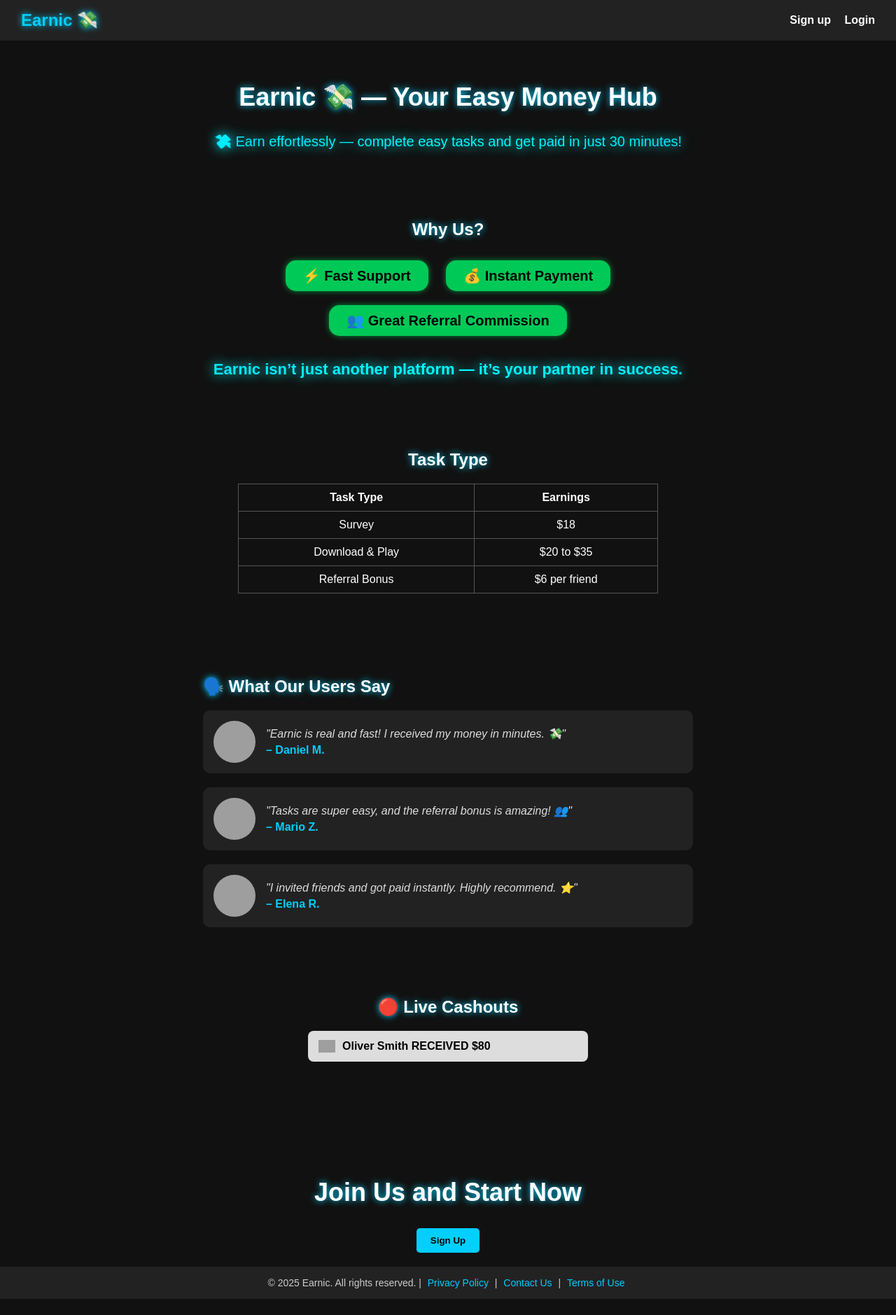
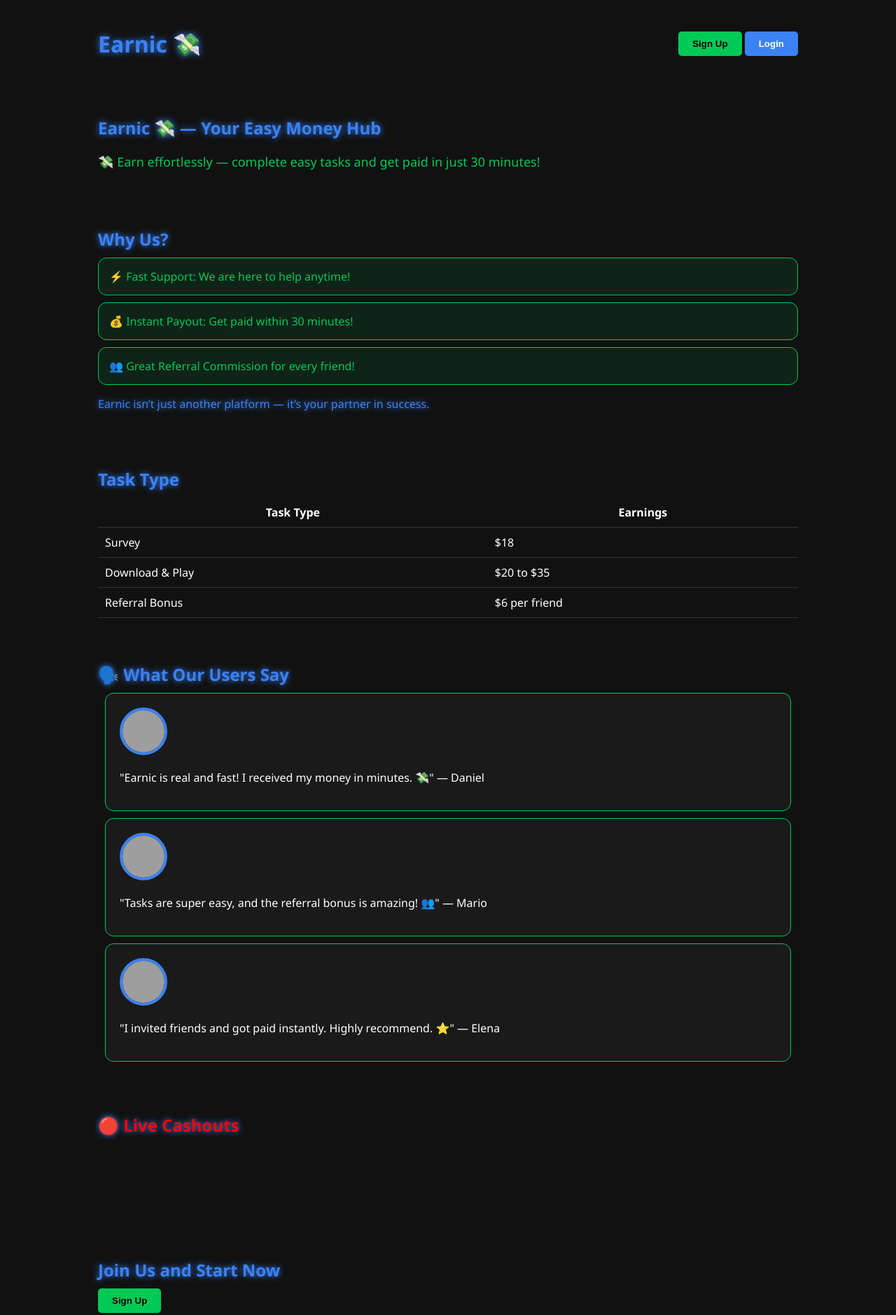
Before and after one commit to johnalberto0130/44, a plain HTML site: page index.html in a window 1280 px wide. Shown: the top 1879 px of the page at 70% size. Before the commit the page ends 1856 px from the top, so only its background shows below. Drawn offline with Linux system fonts and the light colour scheme; grey boxes are pictures that could not be loaded.

Commit message:
Update index.html

```diff
--- a/index.html
+++ b/index.html
@@ -2,298 +2,183 @@
 <html lang="en">
 <head>
 <meta charset="UTF-8" />
-<meta name="viewport" content="width=device-width, initial-scale=1" />
+<meta name="viewport" content="width=device-width, initial-scale=1.0" />
 <title>Earnic 💸</title>
 <style>
-body {
-  font-family: Arial, sans-serif;
-  margin: 0;
-  background: #111;
-  color: #fff;
-}
-header {
-  display: flex;
-  justify-content: space-between;
-  align-items: center;
-  padding: 15px 30px;
-  background: #222;
-}
-header .logo {
-  font-size: 24px;
-  font-weight: bold;
-  color: #00cfff;
-  text-shadow: 0 0 10px #00cfff;
-}
-header nav a {
-  margin-left: 15px;
-  color: #fff;
-  text-decoration: none;
-  font-weight: bold;
-  cursor: pointer;
-}
-section {
-  padding: 30px 20px;
-  text-align: center;
-}
-h1, h2 {
-  text-shadow: 0 0 10px #00cfff;
-}
-h1 {
-  font-size: 36px;
-}
-button {
-  padding: 10px 20px;
-  background: #00cfff;
-  color: #000;
-  font-weight: bold;
-  border: none;
-  cursor: pointer;
-  border-radius: 5px;
-}
-.dynamic-text {
-  font-size: 20px;
-  background: linear-gradient(90deg, #00cfff, #0ff, #00cfff);
-  -webkit-background-clip: text;
-  -webkit-text-fill-color: transparent;
-  animation: glow 2s infinite alternate;
-}
-@keyframes glow {
-  from { text-shadow: 0 0 5px #00cfff; }
-  to { text-shadow: 0 0 20px #0ff; }
-}
-table {
-  margin: 20px auto;
-  border-collapse: collapse;
-  width: 80%;
-  max-width: 600px;
-}
-table, th, td {
-  border: 1px solid #555;
-}
-th, td {
-  padding: 10px;
-}
-.review-section {
-  margin: 20px auto;
-  max-width: 700px;
-  text-align: left;
-}
-.reviewer {
-  display: flex;
-  align-items: center;
-  margin-bottom: 20px;
-  background: #222;
-  border-radius: 10px;
-  padding: 15px;
-}
-.reviewer img {
-  width: 60px;
-  height: 60px;
-  border-radius: 50%;
-  margin-right: 15px;
-  object-fit: cover;
-}
-.review-text {
-  font-style: italic;
-  color: #ddd;
-}
-.review-name {
-  font-weight: bold;
-  margin-top: 5px;
-  color: #00cfff;
-}
-footer {
-  background: #222;
-  color: #ccc;
-  text-align: center;
-  padding: 15px 10px;
-  font-size: 14px;
-}
-footer a {
-  color: #00cfff;
-  text-decoration: none;
-  margin: 0 5px;
-}
+body { margin: 0; font-family: 'Segoe UI', sans-serif; background-color: #111; color: white; }
+header, section, footer { padding: 20px; max-width: 1000px; margin: auto; }
+.glow { color: #3b82f6; text-shadow: 0 0 10px #3b82f6; }
+.btn { padding: 10px 20px; border: none; border-radius: 5px; cursor: pointer; font-weight: bold; }
+.btn-blue { background: #3b82f6; color: white; }
+.btn-green { background: #00c957; color: black; }
+.card { background: #1a1a1a; border-radius: 12px; padding: 20px; margin: 10px; border: 1px solid #00c957; }
+.testimonial img { border-radius: 50%; border: 4px solid #3b82f6; width: 60px; height: 60px; }
+.section-title { font-size: 24px; margin-bottom: 10px; color: #3b82f6; text-shadow: 0 0 8px #3b82f6; }
+table { width: 100%; border-collapse: collapse; }
+th, td { padding: 10px; border-bottom: 1px solid #333; }
+.footer-links a { color: #aaa; margin: 0 10px; text-decoration: none; }
+.green-box { background: rgba(0, 201, 87, 0.1); border: 1px solid #00c957; border-radius: 12px; padding: 15px; color: #00c957; margin-bottom: 10px; }
+.modal { display: none; position: fixed; top: 0; left: 0; width: 100%; height: 100%; background: rgba(0,0,0,0.7); justify-content: center; align-items: center; z-index: 1000; }
+.modal-content { background: #1e1e1e; padding: 25px; border-radius: 15px; width: 320px; box-shadow: 0 0 25px #3b82f6; font-weight: bold; color: #fff; position: relative; }
+.modal-content input { width: 100%; padding: 12px; margin: 10px 0; border: none; border-radius: 8px; font-weight: bold; background: #2a2a2a; color: white; }
+.close { position: absolute; top: 10px; right: 15px; font-size: 20px; cursor: pointer; color: #888; }
+.eye { position: absolute; right: 20px; top: 50%; transform: translateY(-50%); cursor: pointer; }
+.popup { position: fixed; top: 50%; left: 50%; transform: translate(-50%, -50%); background: #1e1e1e; color: #00c957; padding: 20px; border-radius: 10px; box-shadow: 0 0 15px #00c957; z-index: 2000; display: none; text-align: center; }
+.popup button { margin-top: 10px; }
+.cashout-container { display: flex; flex-direction: column; gap: 10px; overflow: hidden; height: 100px; }
+.cashout-item { display: flex; align-items: center; gap: 10px; color: #3b82f6; animation: fadeIn 0.5s ease-in-out; }
+.cashout-item img { width: 24px; height: 24px; }
+@keyframes fadeIn { from { opacity: 0; transform: translateY(20px); } to { opacity: 1; transform: translateY(0); } }
 </style>
 </head>
 <body>
 
-<header>
-  <div class="logo">Earnic 💸</div>
-  <nav>
-    <a onclick="showSignup()">Sign up</a>
-    <a onclick="showSignup()">Login</a>
-  </nav>
+<header style="display:flex; justify-content:space-between; align-items:center;">
+  <h1 class="glow">Earnic 💸</h1>
+  <div>
+    <button class="btn btn-green" onclick="openModal('signupModal')">Sign Up</button>
+    <button class="btn btn-blue" onclick="openModal('loginModal')">Login</button>
+  </div>
 </header>
 
 <section>
-  <h1>Earnic 💸 — Your Easy Money Hub</h1>
-  <p class="dynamic-text">
-    💸 Earn effortlessly — complete easy tasks and get paid in just 30 minutes!
-  </p>
+  <h2 class="glow">Earnic 💸 — Your Easy Money Hub</h2>
+  <p style="font-size:18px; color:#00c957;">💸 Earn effortlessly — complete easy tasks and get paid in just 30 minutes!</p>
 </section>
 
 <section>
-  <h2>Why Us?</h2>
-  <div style="max-width: 600px; margin: 20px auto; text-align: center; font-size: 20px; font-weight: bold;">
-    <div style="display: inline-block; background: #00c957; color: #000; padding: 10px 25px; border-radius: 15px; margin: 10px; box-shadow: 0 0 8px #00c957aa;">⚡ Fast Support</div>
-    <div style="display: inline-block; background: #00c957; color: #000; padding: 10px 25px; border-radius: 15px; margin: 10px; box-shadow: 0 0 8px #00c957aa;">💰 Instant Payment</div>
-    <div style="display: inline-block; background: #00c957; color: #000; padding: 10px 25px; border-radius: 15px; margin: 10px; box-shadow: 0 0 8px #00c957aa;">👥 Great Referral Commission</div>
-  </div>
-  <p style="margin-top: 25px; font-size: 22px; font-weight: bold; background: linear-gradient(90deg, #00cfff, #0ff, #00cfff); -webkit-background-clip: text; -webkit-text-fill-color: transparent; animation: glow 2s infinite alternate; text-align: center;">Earnic isn’t just another platform — it’s your partner in success.</p>
+  <h3 class="section-title">Why Us?</h3>
+  <div class="green-box">⚡ Fast Support: We are here to help anytime!</div>
+  <div class="green-box">💰 Instant Payout: Get paid within 30 minutes!</div>
+  <div class="green-box">👥 Great Referral Commission for every friend!</div>
+  <p class="glow">Earnic isn’t just another platform — it’s your partner in success.</p>
 </section>
 
 <section>
-  <h2>Task Type</h2>
+  <h3 class="section-title">Task Type</h3>
   <table>
-    <thead><tr><th>Task Type</th><th>Earnings</th></tr></thead>
-    <tbody>
-      <tr><td>Survey</td><td>$18</td></tr>
-      <tr><td>Download & Play</td><td>$20 to $35</td></tr>
-      <tr><td>Referral Bonus</td><td>$6 per friend</td></tr>
-    </tbody>
+    <tr><th>Task Type</th><th>Earnings</th></tr>
+    <tr><td>Survey</td><td>$18</td></tr>
+    <tr><td>Download & Play</td><td>$20 to $35</td></tr>
+    <tr><td>Referral Bonus</td><td>$6 per friend</td></tr>
   </table>
 </section>
 
-<section class="review-section">
-  <h2>🗣️ What Our Users Say</h2>
-
-  <div class="reviewer">
-    <img src="https://i.pravatar.cc/60?img=12" alt="Daniel" />
-    <div>
-      <div class="review-text">"Earnic is real and fast! I received my money in minutes. 💸"</div>
-      <div class="review-name">– Daniel M.</div>
-    </div>
+<section>
+  <h3 class="section-title">🗣️ What Our Users Say</h3>
+  <div class="card testimonial">
+    <img src="https://i.imgur.com/ugGigBp.jpeg">
+    <p>"Earnic is real and fast! I received my money in minutes. 💸" — Daniel</p>
   </div>
-
-  <div class="reviewer">
-    <img src="https://i.pravatar.cc/60?img=25" alt="Mario" />
-    <div>
-      <div class="review-text">"Tasks are super easy, and the referral bonus is amazing! 👥"</div>
-      <div class="review-name">– Mario Z.</div>
-    </div>
+  <div class="card testimonial">
+    <img src="https://i.imgur.com/RSMceSO.jpeg">
+    <p>"Tasks are super easy, and the referral bonus is amazing! 👥" — Mario</p>
   </div>
-
-  <div class="reviewer">
-    <img src="https://i.pravatar.cc/60?img=39" alt="Elena" />
-    <div>
-      <div class="review-text">"I invited friends and got paid instantly. Highly recommend. ⭐"</div>
-      <div class="review-name">– Elena R.</div>
-    </div>
+  <div class="card testimonial">
+    <img src="https://i.imgur.com/zdvGp1M.jpeg">
+    <p>"I invited friends and got paid instantly. Highly recommend. ⭐" — Elena</p>
   </div>
 </section>
 
-<section style="padding: 10px 20px; text-align: center;">
-  <h2><span style="color:red;">🔴</span> Live Cashouts</h2>
-  <div id="popup-container" style="
-    max-width: 400px;
-    margin: 10px auto 0 auto;
-    position: relative;
-    min-height: 150px;
-  "></div>
+<section>
+  <h3 class="section-title" style="color:red">🔴 Live Cashouts</h3>
+  <div class="cashout-container" id="cashoutContainer"></div>
 </section>
 
-<section style="padding: 20px 20px; text-align: center;">
-  <h1>Join Us and Start Now</h1>
-  <button onclick="showSignup()">Sign Up</button>
+<section>
+  <h3 class="section-title">Join Us and Start Now</h3>
+  <button class="btn btn-green" onclick="openModal('signupModal')">Sign Up</button>
 </section>
 
-<footer>
-  &copy; 2025 Earnic. All rights reserved. |
-  <a href="#">Privacy Policy</a> |
-  <a href="#">Contact Us</a> |
-  <a href="#">Terms of Use</a>
+<footer style="text-align:center; font-size:14px; margin-top:40px;">
+  <p>© 2025 Earnic. All rights reserved.</p>
+  <div class="footer-links">
+    <a href="#">Privacy Policy</a> | <a href="#">Contact Us</a> | <a href="#">Terms of Use</a>
+  </div>
 </footer>
 
-<div class="modal" id="signupModal" style="display:none; position:fixed; top:0; left:0; right:0; bottom:0; background: rgba(0,0,0,0.7); justify-content:center; align-items:center;">
-  <div style="background:#222; padding:20px; border-radius:10px; width: 90%; max-width: 350px; text-align:center;">
-    <h2>Sign Up</h2>
-    <div id="signupForm">
-      <input type="text" id="fullName" placeholder="Full Name" />
-      <input type="email" id="email" placeholder="E-mail" />
-      <input type="password" id="password" placeholder="Password" />
-      <button onclick="createAccount()" style="margin-top:15px;">Create Account</button>
+<!-- Signup Modal -->
+<div class="modal" id="signupModal">
+  <div class="modal-content">
+    <span class="close" onclick="closeModal('signupModal')">&times;</span>
+    <h3 class="glow">Create Account</h3>
+    <input type="text" placeholder="Full Name" id="signupName" />
+    <input type="email" placeholder="Email" id="signupEmail" />
+    <div style="position:relative;">
+      <input type="password" placeholder="Password" id="signupPass" />
+      <span class="eye" onclick="togglePassword('signupPass')">👁️</span>
     </div>
-    <div id="successMsg" style="display:none; margin-top:20px;">
-      <p>Your account was created successfully!</p>
-      <button onclick="goToLogin()">Go to Login</button>
-    </div>
+    <button class="btn btn-green" onclick="createAccount()">Create Account</button>
   </div>
 </div>
 
+<!-- Login Modal -->
+<div class="modal" id="loginModal">
+  <div class="modal-content">
+    <span class="close" onclick="closeModal('loginModal')">&times;</span>
+    <h3 class="glow">Login</h3>
+    <input type="email" placeholder="Email" id="loginEmail" />
+    <div style="position:relative;">
+      <input type="password" placeholder="Password" id="loginPass" />
+      <span class="eye" onclick="togglePassword('loginPass')">👁️</span>
+    </div>
+    <button class="btn btn-blue" onclick="login()">Login</button>
+  </div>
+</div>
+
+<div class="popup" id="successPopup">
+  <p>Your account has been created successfully ✅<br>Redirecting to Dashboard...</p>
+</div>
+
+<script src="https://www.gstatic.com/firebasejs/10.0.0/firebase-app-compat.js"></script>
+<script src="https://www.gstatic.com/firebasejs/10.0.0/firebase-auth-compat.js"></script>
 <script>
-const popupContainer = document.getElementById("popup-container");
+const firebaseConfig = {
+  apiKey: "AIzaSyD0sIo4EMEiCShU5WCUdvrOdA8NMz1YU6E",
+  authDomain: "earnic-1d851.firebaseapp.com",
+  projectId: "earnic-1d851",
+  storageBucket: "earnic-1d851.appspot.com",
+  messagingSenderId: "99912019970",
+  appId: "1:99912019970:web:59458d461f690ee260771b",
+  measurementId: "G-DV2B27MYJN"
+};
+firebase.initializeApp(firebaseConfig);
 
-const names = [
-  "Lucas Martin", "Emma Dubois", "Oliver Smith", "Sophie Moreau",
-  "Liam Johnson", "Charlotte Lefevre", "Noah Brown", "Chloe Laurent",
-  "William Taylor", "Amelie Petit", "Ethan Wilson", "Elise Girard"
-];
+function openModal(id){document.getElementById(id).style.display='flex'}
+function closeModal(id){document.getElementById(id).style.display='none'}
+function togglePassword(id){const i=document.getElementById(id);i.type=i.type==='password'?'text':'password'}
 
-const amounts = ["$39", "$25", "$60", "$15", "$80", "$45", "$30"];
-
-const icons = [
-  "https://i.imgur.com/r5Dazsj.png",
-  "https://i.imgur.com/N9kGxzM.png",
-  "https://i.imgur.com/zWQMZkj.png"
-];
-
-function showPopup() {
-    const name = names[Math.floor(Math.random() * names.length)];
-    const amount = amounts[Math.floor(Math.random() * amounts.length)];
-    const icon = icons[Math.floor(Math.random() * icons.length)];
-
-    const popup = document.createElement("div");
-    popup.style.cssText = `
-      background: #ddd;
-      color: #000;
-      padding: 10px 15px;
-      margin-bottom: 10px;
-      border-radius: 8px;
-      font-size: 16px;
-      font-weight: bold;
-      display: flex;
-      align-items: center;
-      gap: 10px;
-    `;
-
-    const iconImg = document.createElement("img");
-    iconImg.src = icon;
-    iconImg.style.cssText = `
-      width: 24px;
-      height: 24px;
-      object-fit: contain;
-    `;
-
-    const text = document.createElement("span");
-    text.textContent = `${name} RECEIVED ${amount}`;
-
-    popup.appendChild(iconImg);
-    popup.appendChild(text);
-    popupContainer.prepend(popup);
-
-    if (popupContainer.children.length > 3) {
-        popupContainer.lastChild.remove();
-    }
+function createAccount(){
+  const email=document.getElementById('signupEmail').value;
+  const pass=document.getElementById('signupPass').value;
+  firebase.auth().createUserWithEmailAndPassword(email,pass).then(()=>{
+    closeModal('signupModal');
+    window.location.href = 'dashboard.html';
+  }).catch(e=>alert(e.message))
 }
 
-setInterval(showPopup, 3000);
-
-function showSignup() {
-  document.getElementById('signupModal').style.display = 'flex';
-  document.getElementById('signupForm').style.display = 'block';
-  document.getElementById('successMsg').style.display = 'none';
+function login(){
+  const email=document.getElementById('loginEmail').value;
+  const pass=document.getElementById('loginPass').value;
+  firebase.auth().signInWithEmailAndPassword(email,pass).then(()=>{
+    closeModal('loginModal');
+    window.location.href = 'dashboard.html';
+  }).catch(e=>alert(e.message))
 }
 
-function createAccount() {
-  document.getElementById('signupForm').style.display = 'none';
-  document.getElementById('successMsg').style.display = 'block';
+const cashouts=[/* ... الكاش آوت ... */];
+let index=0;
+function updateCashouts(){
+  const c=document.getElementById('cashoutContainer');
+  const d=document.createElement('div');
+  const data=cashouts[index];
+  d.className='cashout-item';
+  d.innerHTML=`<img src="${data.icon}" /> ${data.name} RECEIVED <strong>${data.amount}</strong>`;
+  c.appendChild(d);
+  if(c.children.length>3){c.removeChild(c.children[0])}
+  index=(index+1)%cashouts.length
 }
-
-function goToLogin() {
-  document.getElementById('signupModal').style.display = 'none';
-}
+setInterval(updateCashouts,3000);updateCashouts();updateCashouts();updateCashouts();
 </script>
-
 </body>
 </html>
```
